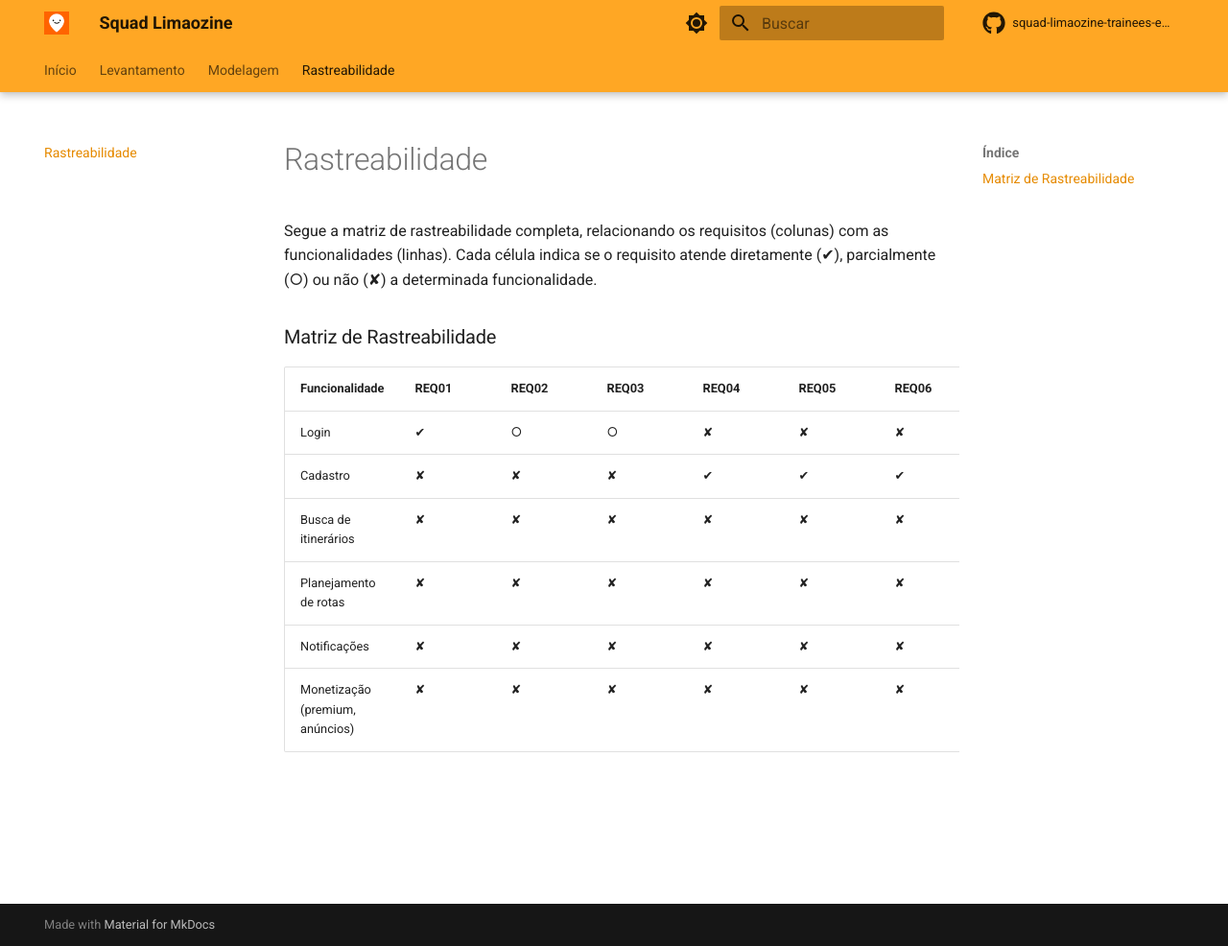
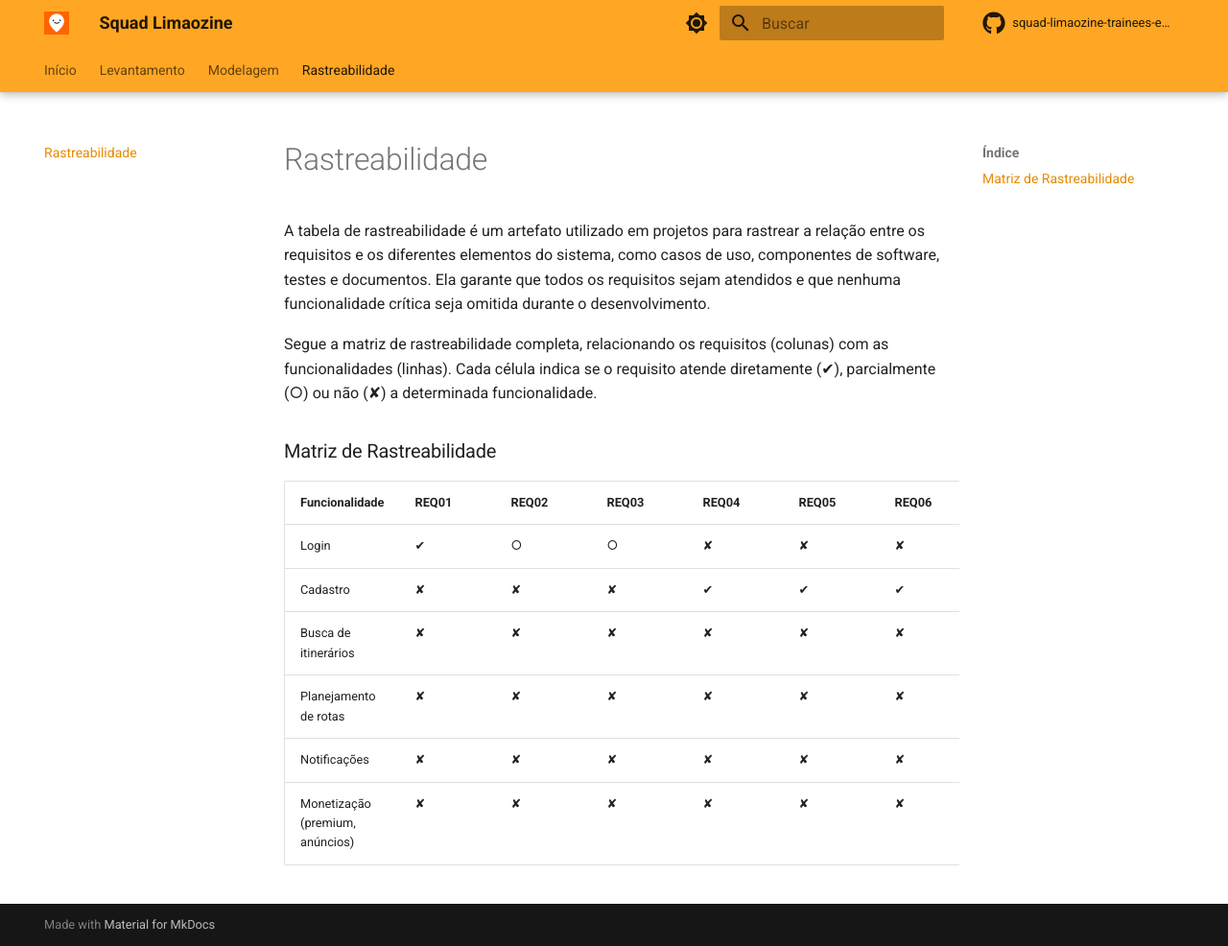
Before and after one commit to JeffersonSenaa/squad-limaozine-trainees-engNet, an MkDocs documentation site: the page built from docs/rastreabilidade.md, in a window 1280 px wide and 986 px high. Shown: the whole window at 96% size. Built offline with MkDocs 1.6.1 and Material for MkDocs 9.7.7, drawn with Linux system fonts in a browser that asks for light colours; comment, search, counter and statistics services are not loaded.

Commit message:
Adição da rastreabilidade
Co-authored-by: Cayoalencar <cayoalencar2345@gmail.com>
Co-authored-by: Luis-Henrique05 <luishenripl81@gmail.com>
Co-authored-by: bermardoo <bernardoalencar25@gmail.com>

```diff
--- a/docs/rastreabilidade.md
+++ b/docs/rastreabilidade.md
@@ -1,3 +1,6 @@
+# Rastreabilidade
+A tabela de rastreabilidade é um artefato utilizado em projetos para rastrear a relação entre os requisitos e os diferentes elementos do sistema, como casos de uso, componentes de software, testes e documentos. Ela garante que todos os requisitos sejam atendidos e que nenhuma funcionalidade crítica seja omitida durante o desenvolvimento.
+
 Segue a matriz de rastreabilidade completa, relacionando os requisitos (colunas) com as funcionalidades (linhas). Cada célula indica se o requisito atende diretamente (✔), parcialmente (○) ou não (✘) a determinada funcionalidade.
 
 ### Matriz de Rastreabilidade
```
Also changed, not shown: docs/product-backlog.md (deleted, +0 -1 lines), docs/user-story.md (+14 -7 lines), docs/modelagem.md (deleted).
